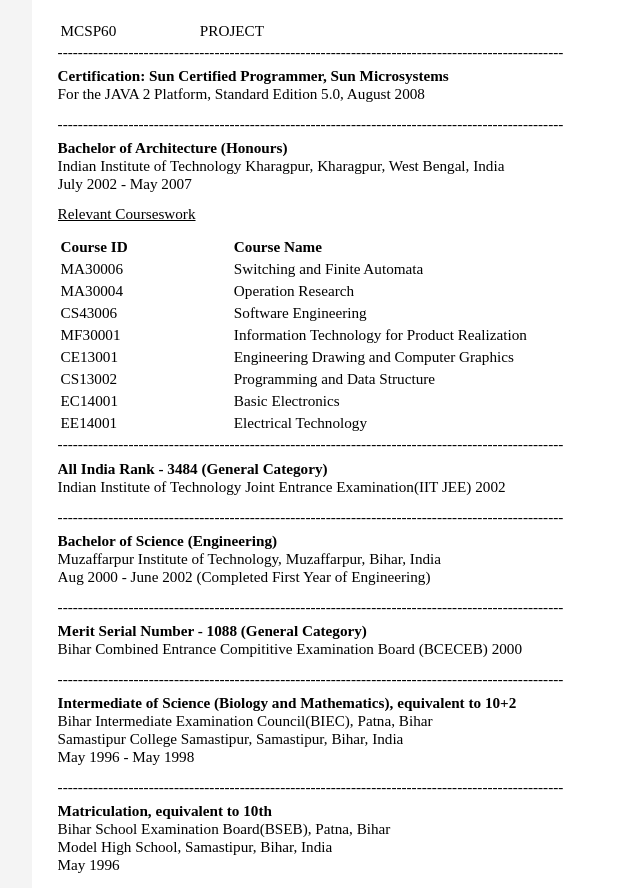
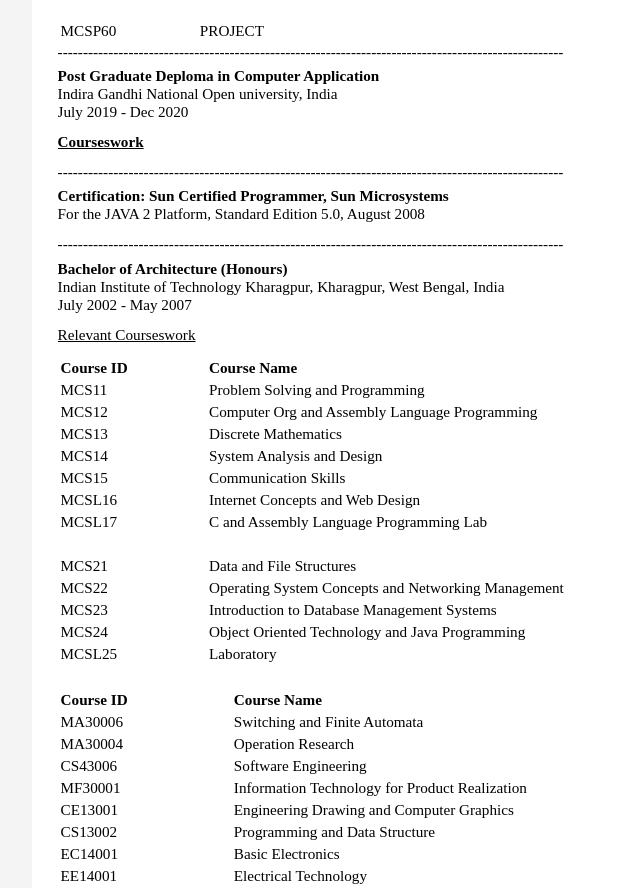
Before and after one commit to rameshrjha/rameshrjha.github.io, a plain HTML site: page education.html in a window 1280 px wide. Shown: the part 980-1868 px from the top of the page, without its empty margins (288-928 px from the left). Drawn offline with Linux system fonts and the light colour scheme.

Commit message:
Update education.html

```diff
--- a/education.html
+++ b/education.html
@@ -174,7 +174,73 @@ July 2019 - May 2022 </p>
       <td>PROJECT</td>
    </tr>
 </table>
+----------------------------------------------------------------------------------------------------<br>
+<p> <b>Post Graduate Deploma in Computer Application </b> <br>
+Indira Gandhi National Open university, India<br>
+July 2019 - Dec 2020 </p>
 
+<p><u><b>Courseswork </b></u> </p>
+<table border="0" width="100%" style="text-align:left;">
+   <tr>
+      <th>Course ID</th>
+      <th>Course Name</th>
+   </tr>
+   <tr>
+      <td>MCS11</td>
+      <td>Problem Solving and Programming</td>
+   </tr>
+   <tr>
+      <td>MCS12</td>
+      <td>Computer Org and Assembly Language Programming</td>
+   </tr>
+   <tr>
+      <td>MCS13</td>
+      <td>Discrete Mathematics</td>
+   </tr>
+   <tr>
+      <td>MCS14</td>
+      <td>System Analysis and Design</td>
+   </tr>
+   <tr>
+      <td>MCS15</td>
+      <td>Communication Skills</td>
+   </tr>
+   <tr>
+      <td>MCSL16</td>
+      <td>Internet Concepts and Web Design</td>
+   </tr>
+   <tr>
+      <td>MCSL17</td>
+      <td>C and Assembly Language Programming Lab</td>
+   </tr>
+   <tr>
+      <td><br></td>
+      <td><br></td>
+   </tr>
+   <tr>
+      <td>MCS21</td>
+      <td>Data and File Structures</td>
+   </tr>
+   <tr>
+      <td>MCS22</td>
+      <td>Operating System Concepts and Networking Management</td>
+   </tr>
+   <tr>
+      <td>MCS23</td>
+      <td>Introduction to Database Management Systems</td>
+   </tr>
+   <tr>
+      <td>MCS24</td>
+      <td>Object Oriented Technology and Java Programming</td>
+   </tr>
+   <tr>
+      <td>MCSL25</td>
+      <td>Laboratory</td>
+   </tr>
+   <tr>
+      <td><br></td>
+      <td><br></td>
+   </tr>
 ----------------------------------------------------------------------------------------------------<br>
 
 <p> <b>Certification: Sun Certified Programmer, Sun Microsystems</b><br>
```
